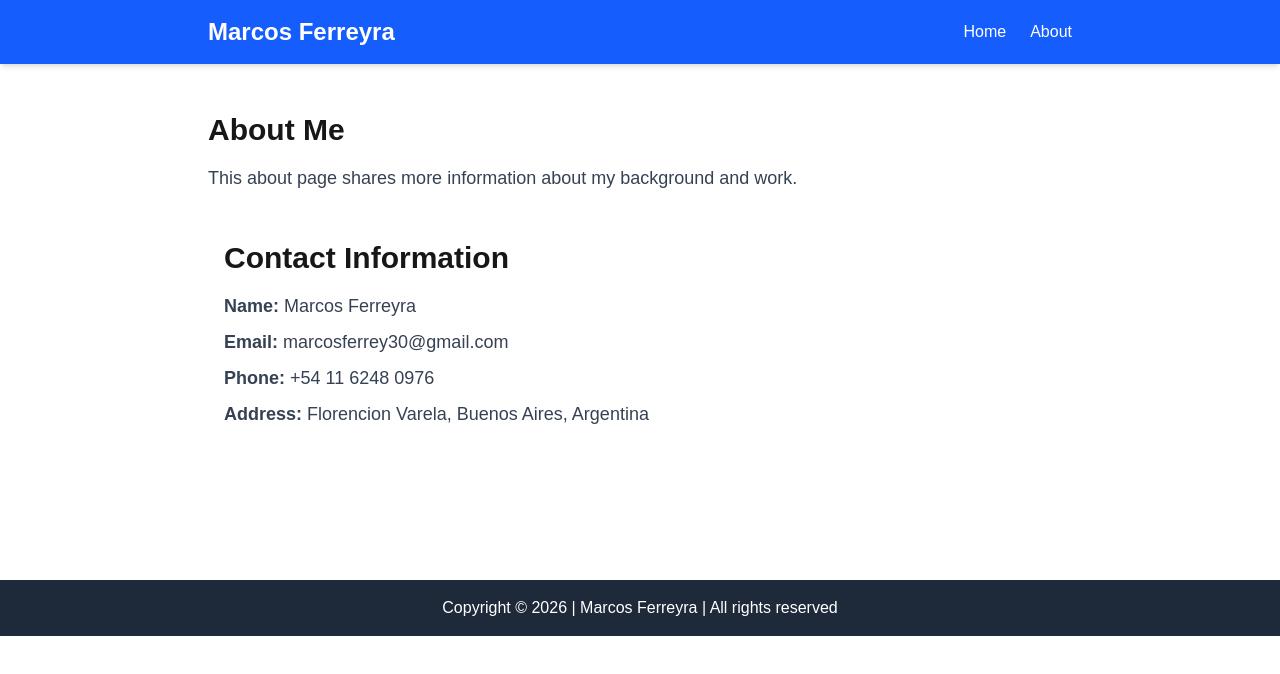
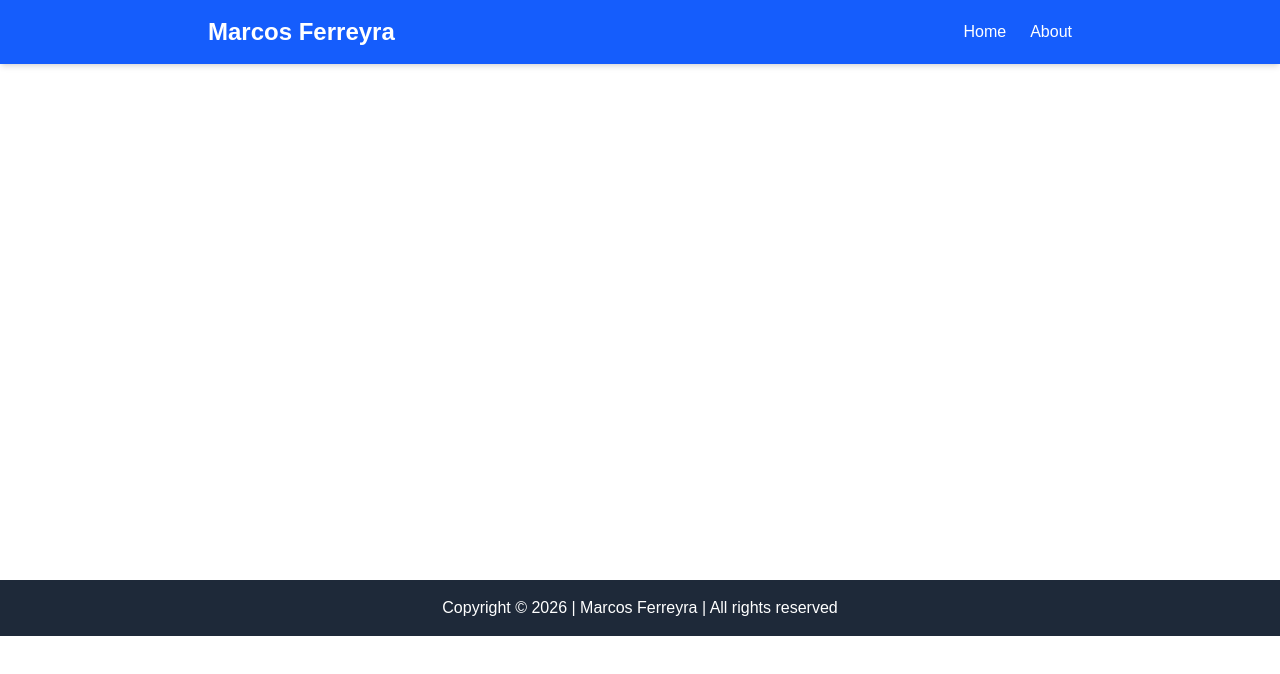
Before and after one commit to MarcosDFerreyra/wdd430-portfolio, a Next.js app: page /about in a window 1280 px wide. Shown: the top 674 px of the page. Built offline with nearby package versions, Linux system fonts and the light colour scheme.

Commit message:
color changes and link to site

```diff
--- a/app/about/page.tsx
+++ b/app/about/page.tsx
@@ -2,12 +2,12 @@ import ContactInfo from "@/components/contact";
 
 export default function About() {
     return (
-        <main className="max-w-4xl mx-auto px-4 py-12">
+        <main className="text-white max-w-4xl mx-auto px-4 py-12">
             <h2 className="text-3xl font-bold mb-4">About Me</h2>
-            <p className="text-lg text-gray-700">
+            <p className="text-white text-lg text-gray-700">
                 This about page shares more information about my background and work.
             </p>
-            <ContactInfo name="Marcos Ferreyra" email="marcosferrey30@gmail.com" phone="+54 11 6248 0976" address="Florencion Varela, Buenos Aires, Argentina" />
+            <ContactInfo name="Marcos Ferreyra" email="marcos30@gmail.com" phone="+54 1234 5678" address="Florencion Varela, Buenos Aires, Argentina" />
         </main>
     );
 }
--- a/components/contact.tsx
+++ b/components/contact.tsx
@@ -8,12 +8,12 @@ interface ContactInfoProps {
 export default function ContactInfo({ name, email, phone, address }: ContactInfoProps) {
     return (
         <section className="max-w-4xl mx-auto px-4 py-12">
-            <h2 className="text-3xl font-bold mb-4">Contact Information</h2>
-            <p className="text-lg text-gray-700 mb-2"><strong>Name:</strong> {name}</p>
-            <p className="text-lg text-gray-700 mb-2"><strong>Email:</strong> {email}</p>
-            <p className="text-lg text-gray-700 mb-2"><strong>Phone:</strong> {phone}</p>
+            <h2 className="text-white text-3xl font-bold mb-4">Contact Information</h2>
+            <p className="text-white text-lg text-gray-700 mb-2"><strong>Name:</strong> {name}</p>
+            <p className="text-white text-lg text-gray-700 mb-2"><strong>Email:</strong> {email}</p>
+            <p className="text-white text-lg text-gray-700 mb-2"><strong>Phone:</strong> {phone}</p>
             {address && (
-                <p className="text-lg text-gray-700 mb-2"><strong>Address:</strong> {address}</p>
+                <p className="text-white text-lg text-gray-700 mb-2"><strong>Address:</strong> {address}</p>
             )}
         </section>
     );
```
Also changed, not shown: 1 other file (tests, documents, lock files or other folders).
